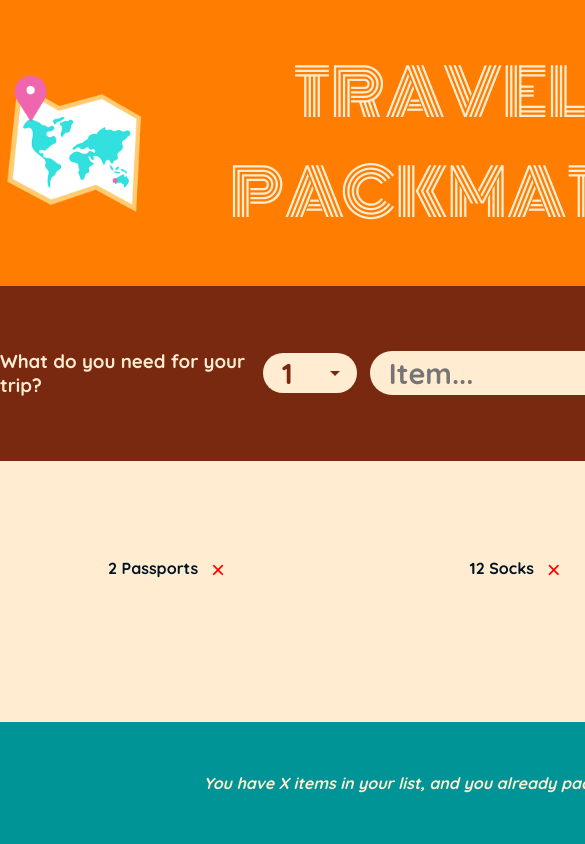
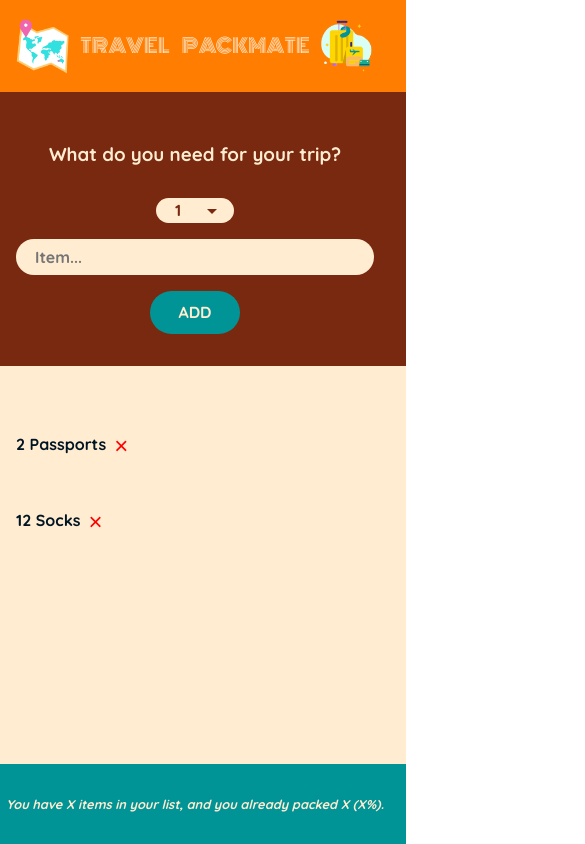
Before and after one commit to marinodilauro/react-03-travel-list, a React (Create React App) app: page / in a window 390 px wide. Shown: the top 844 px of the page, 585 px wide, since content can reach past the window. Built offline with nearby package versions, Linux system fonts and the light colour scheme; a web font is replaced by a local one.

Commit message:
Add responsiveness

```diff
--- a/src/style.css
+++ b/src/style.css
@@ -18,40 +18,51 @@ body {
 
 .app {
   width: 100%;
-  height: 100vh;
+  min-height: 100vh;
   display: grid;
   grid-template-rows: auto auto 1fr auto;
+  /* justify-content: center; */
 }
 
 .logo {
   display: flex;
-  gap: 5rem;
+  gap: 2rem;
   justify-content: center;
   align-items: center;
   background-color: var(--color-secondary);
+  padding: 1rem;
+  flex-wrap: wrap;
+
   h1 {
     color: var(--color-primary);
     text-transform: uppercase;
     text-align: center;
     font-family: "Monoton";
-    font-size: 4rem;
-    text-transform: uppercase;
+    font-size: clamp(1rem, 5vw, 4rem);
     font-weight: 400;
-    word-spacing: 30px;
+    word-spacing: 10px;
   }
+
   img {
-    width: 150px;
+    width: clamp(50px, 15vw, 150px);
   }
 }
 
 .add-form {
   background-color: var(--color-tertiary);
   color: var(--color-primary);
-  padding: 2.8rem 0;
+  padding: 2rem 1rem;
   display: flex;
   align-items: center;
   justify-content: center;
   gap: 0.8rem;
+  flex-wrap: wrap;
+
+  h3 {
+    width: 100%;
+    text-align: center;
+    margin-bottom: 1rem;
+  }
 
   button,
   select,
@@ -63,7 +74,7 @@ body {
     border-radius: 10rem;
     padding: 0.25rem 1.2rem;
     font-weight: 700;
-    font-size: 1.8rem;
+    font-size: clamp(1rem, 2vw, 1.8rem);
     cursor: pointer;
   }
 
@@ -75,7 +86,7 @@ body {
     background-repeat: no-repeat;
     background-position-x: calc(100% - 10px);
     background-position-y: 50%;
-    padding-right: 2.5rem; /* Aumenta il padding destro per fare spazio alla freccia */
+    padding-right: 2.5rem;
   }
 
   button {
@@ -89,32 +100,39 @@ body {
 .list {
   background-color: var(--color-primary);
   color: var(--color-darker);
-  padding: 4rem 0;
+  overflow-y: auto;
+  padding: 2rem 1rem;
   display: flex;
   justify-content: space-between;
   flex-direction: column;
-  gap: 3.2rem;
+  gap: 2rem;
   align-items: center;
 
   ul {
     list-style: none;
-    width: 80%;
+    width: 100%;
+    max-width: 1200px;
     display: grid;
-    grid-template-columns: repeat(auto-fit, minmax(250px, 1fr));
-    gap: 1.2rem;
+    grid-template-columns: repeat(auto-fit, minmax(200px, 1fr));
+    gap: 1rem;
     justify-content: center;
     align-content: start;
+    padding: 0;
 
     li {
       font-weight: 600;
       display: flex;
       align-items: center;
+      color: var(--color-darker);
+      padding: 0.5rem 1rem;
+      border-radius: 5px;
+
       button {
         cursor: pointer;
         background: none;
         border: none;
         font-size: 1.5rem;
-        padding: 0.8rem;
+        padding: 0.5rem;
         transform: translateY(2px);
       }
     }
@@ -126,5 +144,38 @@ body {
   color: var(--color-primary);
   text-align: center;
   font-weight: 700;
-  padding: 3.2rem 0;
+  padding: 2rem 1rem;
+  font-size: clamp(0.8rem, 2vw, 1rem);
 }
+
+@media (max-width: 428px) {
+  .app {
+    justify-content: center;
+  }
+
+  .logo,
+  .add-form,
+  .list,
+  .stats {
+    width: 100vw;
+  }
+
+  .logo {
+    flex-wrap: nowrap;
+    gap: 0.5rem;
+  }
+
+  .add-form {
+    flex-direction: column;
+    gap: 1rem;
+
+    input[type="text"] {
+      width: 20em;
+      padding: 0.5rem 1.2rem;
+    }
+
+    button {
+      padding: 0.7rem 1.8rem;
+    }
+  }
+}
```
